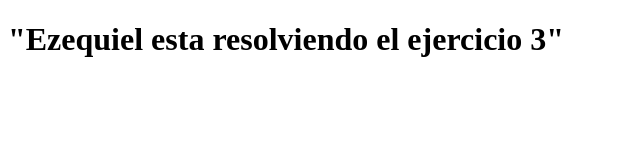
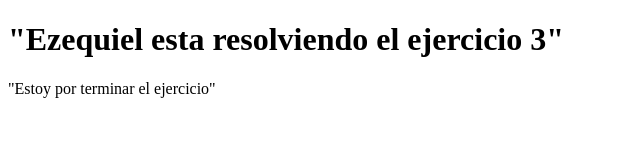
Before and after one commit to EzeGliosci/ej3, a plain HTML site: page index.html in a window 1280 px wide. Shown: the whole page, without its empty margins (0-640 px from the left). Drawn offline with Linux system fonts and the light colour scheme.

Commit message:
Añadida segunda interaccion

```diff
--- a/index.html
+++ b/index.html
@@ -8,5 +8,6 @@
 </head>
 <body>
     <h1>"Ezequiel esta resolviendo el ejercicio 3"</h1>
+    <p>"Estoy por terminar el ejercicio"</p>
 </body>
 </html>
```
